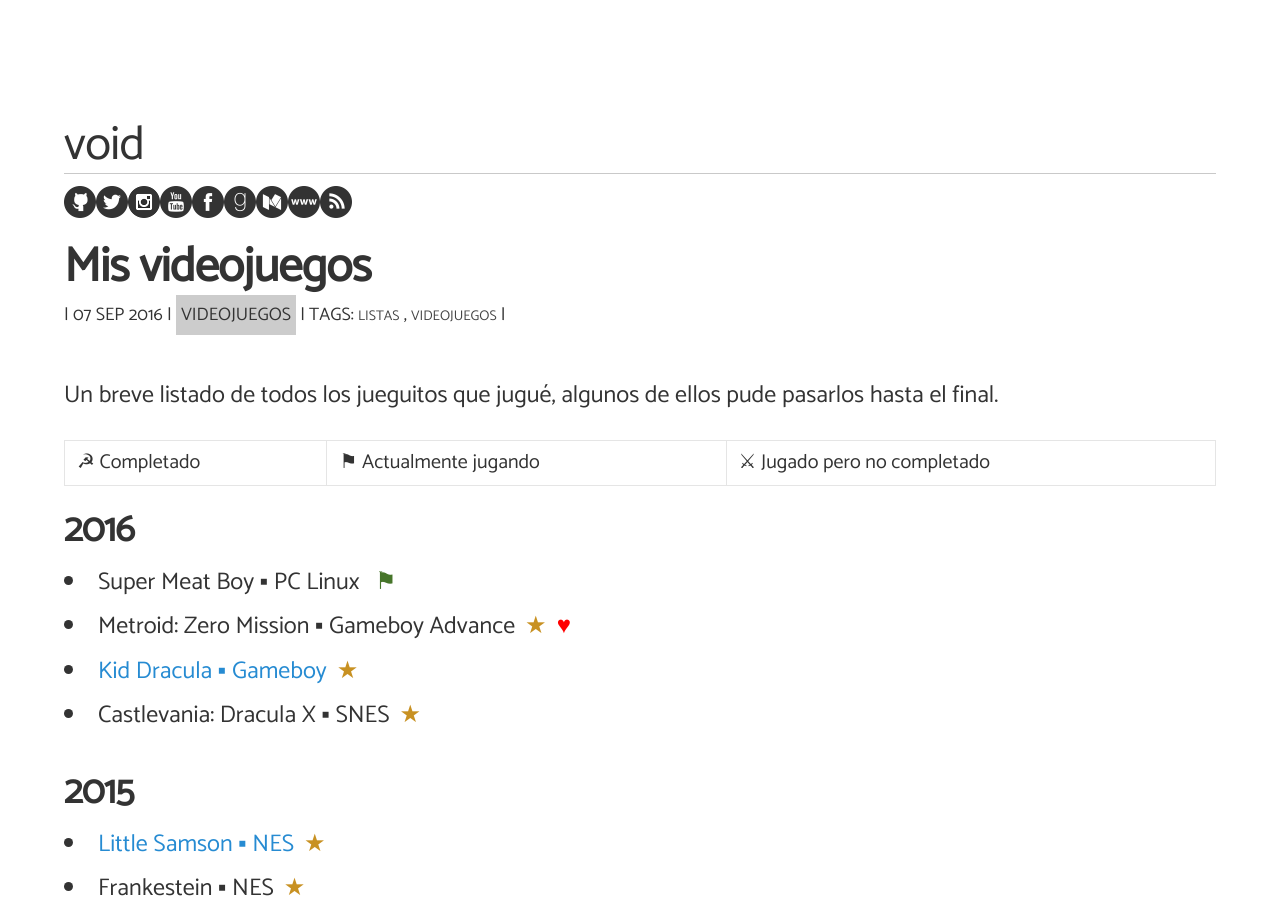
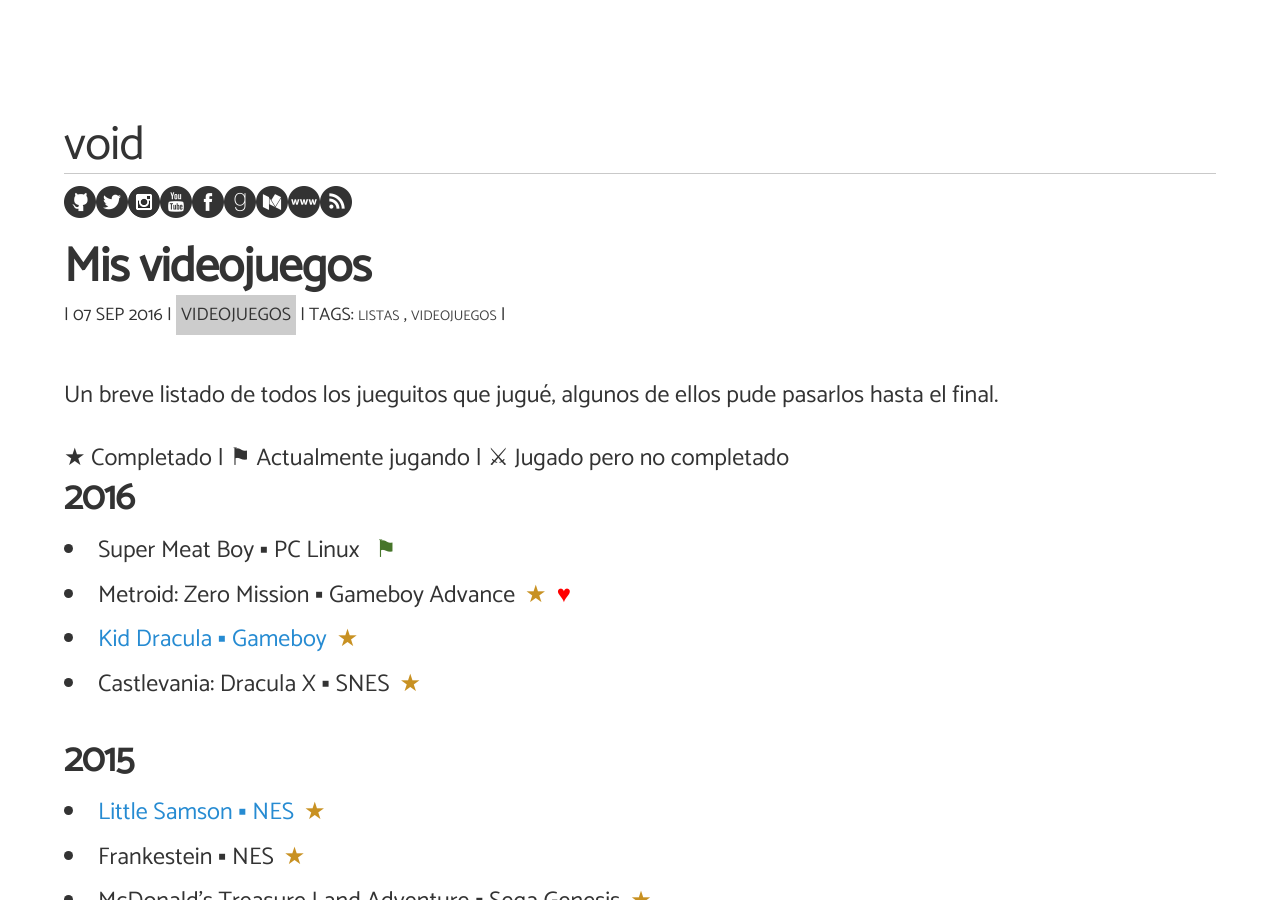
Before and after one commit to angelsimon/angelsimon.github.io, a Jekyll site: the page built from _posts/2016-09-07-jueguitos-que-termine.md, in a window 1280 px wide and 900 px high. Built offline with Jekyll 4.4.1, drawn with Linux system fonts in a browser that asks for light colours; nearby versions of some CDN libraries; comment, search, counter and statistics services are not loaded.

Commit message:
Update 2016-09-07-jueguitos-que-termine.md

```diff
--- a/_posts/2016-09-07-jueguitos-que-termine.md
+++ b/_posts/2016-09-07-jueguitos-que-termine.md
@@ -9,7 +9,9 @@
 ---
 Un breve listado de todos los jueguitos que jugué, algunos de ellos pude pasarlos hasta el final.
 
-<span class="playing">&#9773;</span> Completado | <span class="playing">&#9873;</span> Actualmente jugando | <span class="playing">&#9876;</span> Jugado pero no completado
+<div>
+<span class="playing">&#9733;</span> Completado | <span class="playing">&#9873;</span> Actualmente jugando | <span class="playing">&#9876;</span> Jugado pero no completado
+</div>
 
 <h2>2016</h2>
 <ul>
```
